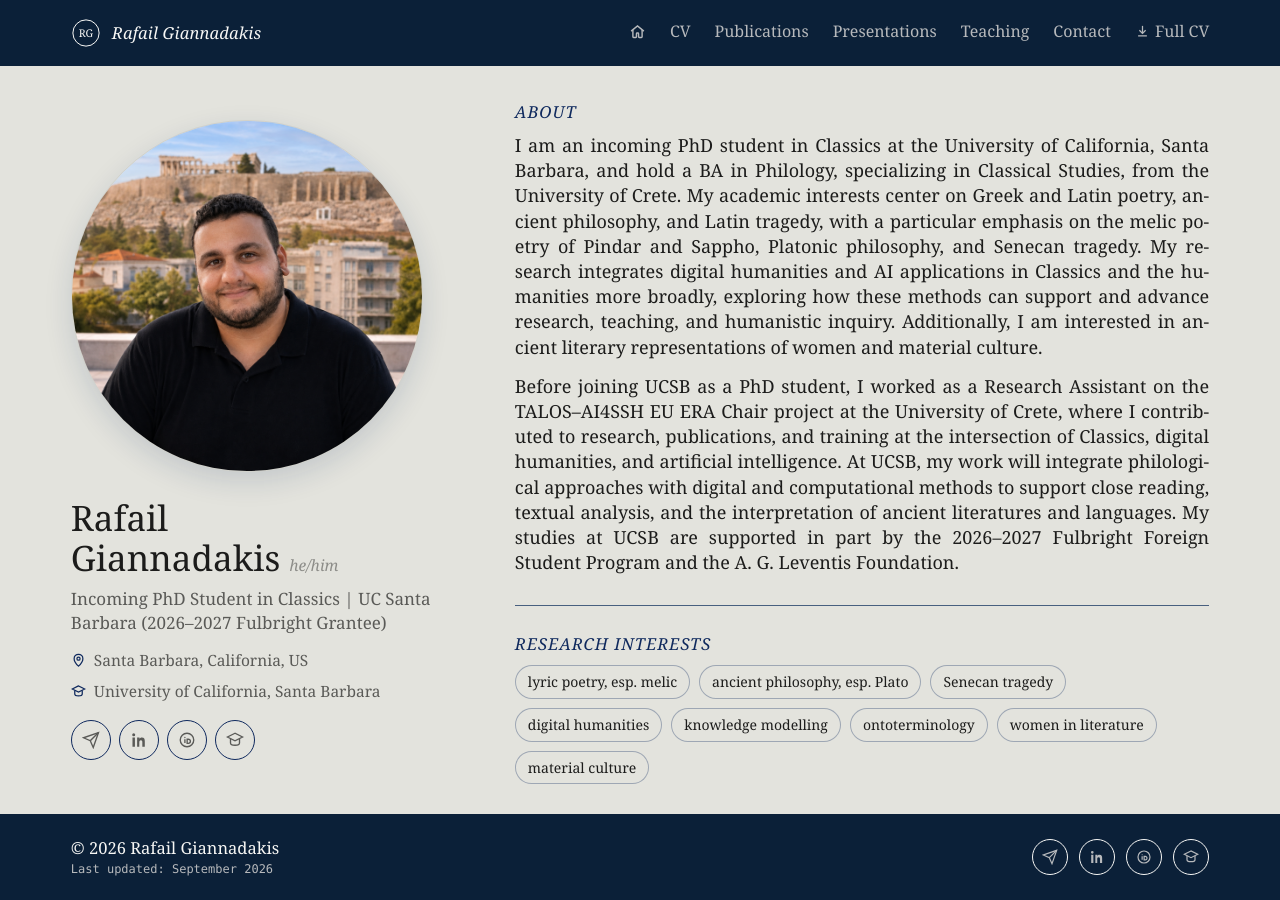
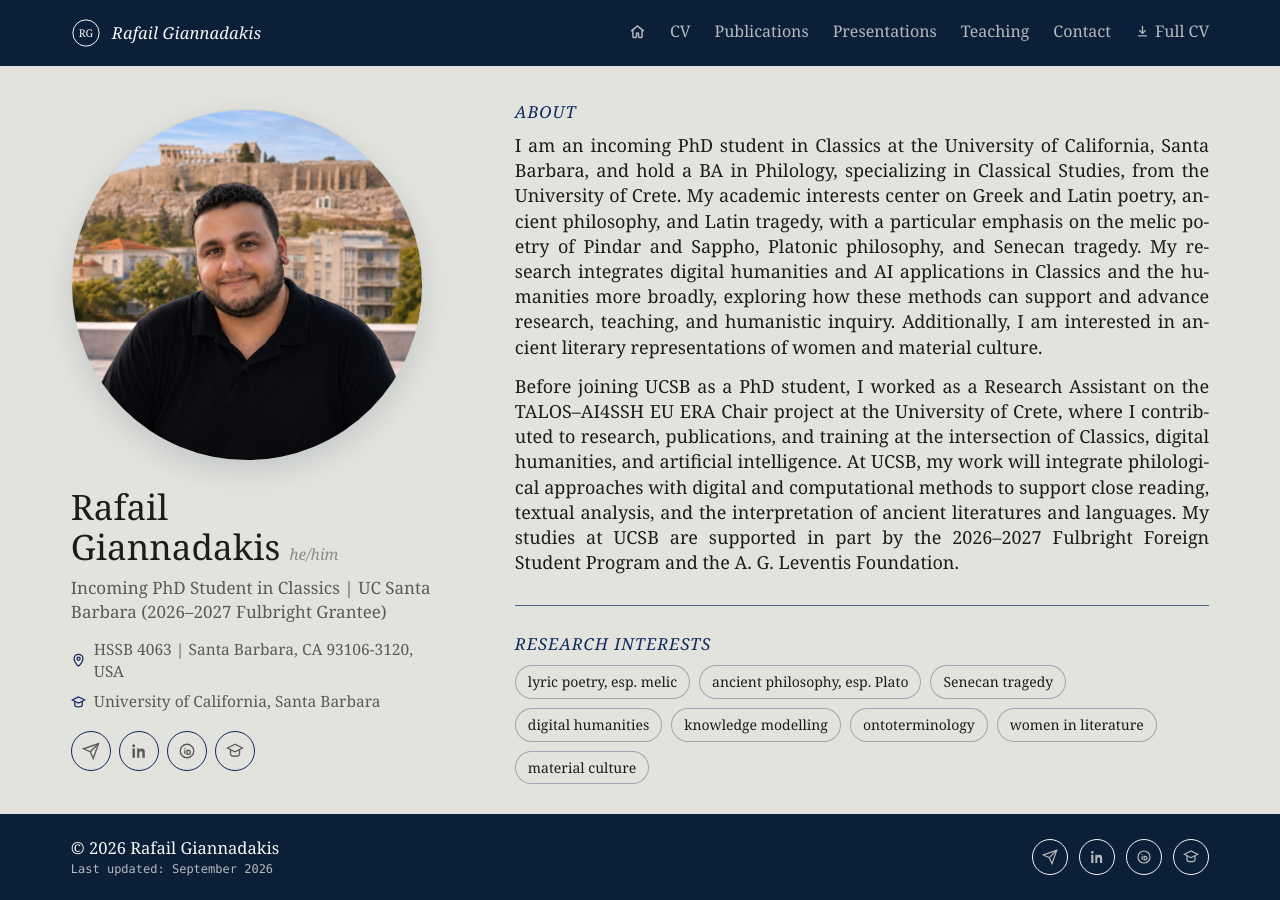
Before and after one commit to rgiannadakis/rgiannadakis.github.io, a Jekyll site: the page built from index.md, in a window 1280 px wide. Built offline with Jekyll 4.4.1, drawn with Linux system fonts in a browser that asks for light colours.

Commit message:
site update

```diff
--- a/index.md
+++ b/index.md
@@ -3,7 +3,7 @@ layout: home
 full_name: Rafail Giannadakis
 pronouns: he/him
 role: Incoming PhD Student in Classics | UC Santa Barbara (2026–2027 Fulbright Grantee)
-location: Santa Barbara, California, US
+location: HSSB 4063 | Santa Barbara, CA 93106-3120, USA
 institution: University of California, Santa Barbara
 photo: /images/profile.png
 email: giannadakis.uni@gmail.com
```
